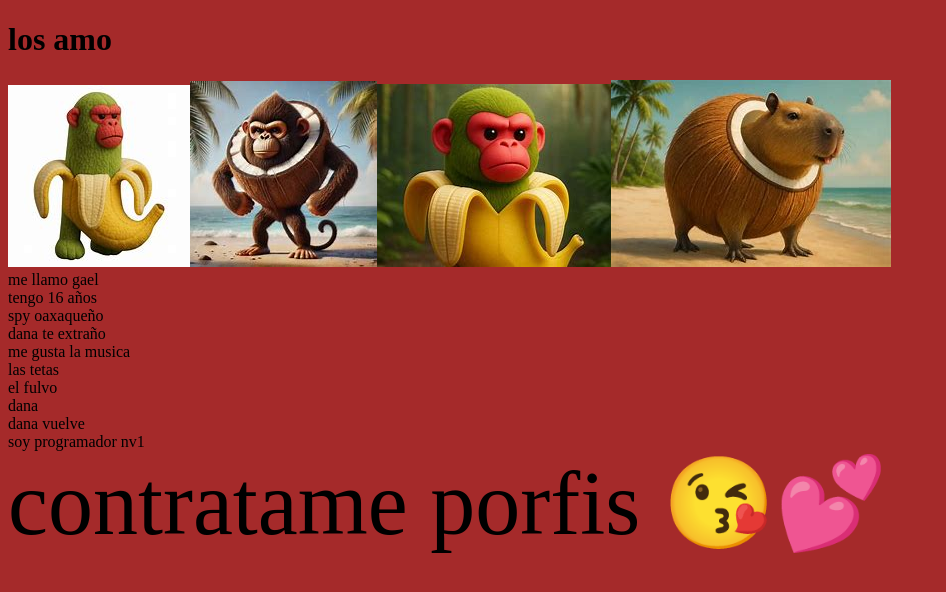
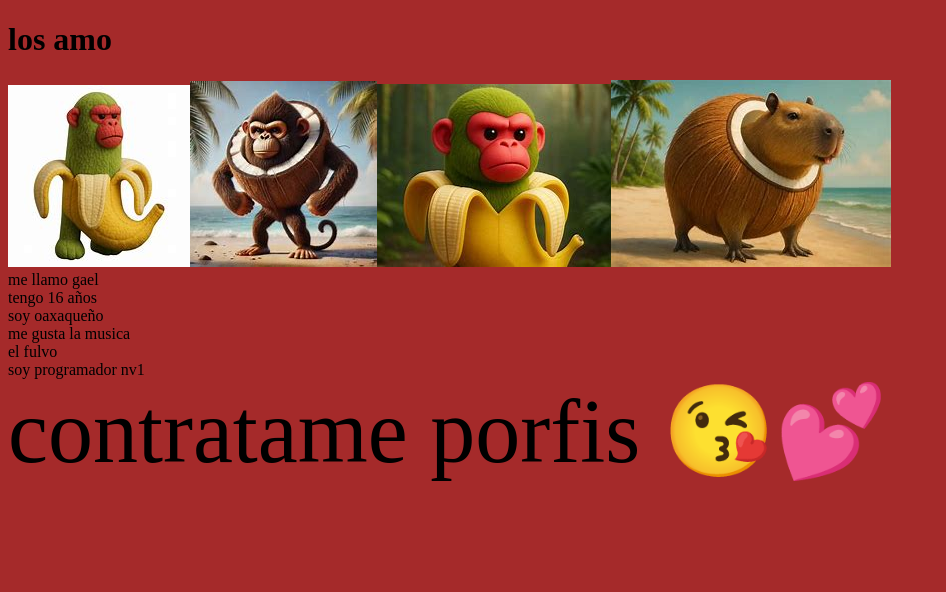
Before and after one commit to baldo777/tecnico, a plain HTML site: page index.html in a window 1280 px wide. Shown: the whole page, without its empty margins (0-946 px from the left). Drawn offline with Linux system fonts and the light colour scheme.

Commit message:
Update index.html

```diff
--- a/index.html
+++ b/index.html
@@ -12,13 +12,9 @@
 
     <div>me llamo gael</div>
      <div>tengo 16 años</div>
-      <div>spy oaxaqueño</div>
-       <div>dana te extraño</div>
+      <div>soy oaxaqueño</div>
        <div>me gusta la musica</div>
-       <div>las tetas</div>
        <div>el fulvo</div>
-       <div>dana</div>
-       <div>dana vuelve</div>
        <div>soy programador nv1</div>
 
        <div class="col s10">
```
